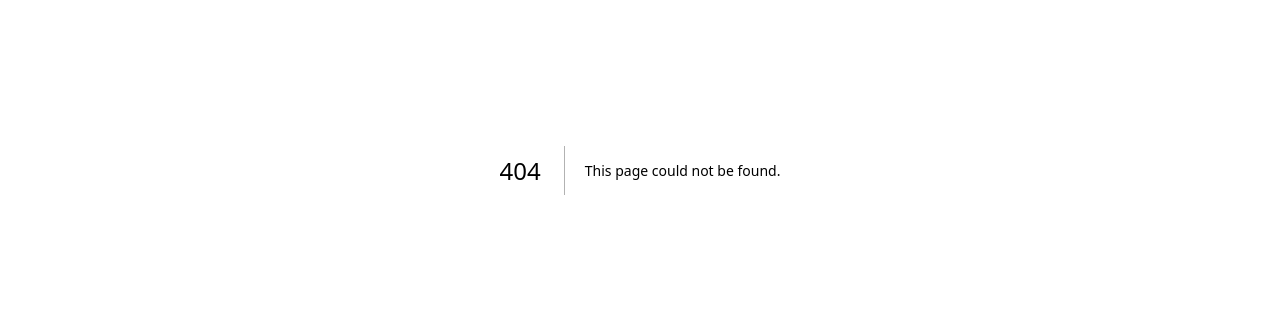
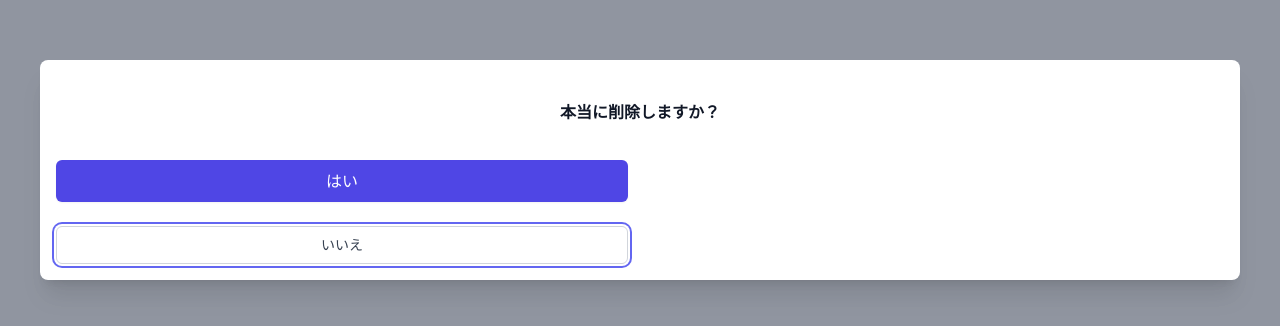
Before and after one commit to hokushi/chatapp, a Next.js app: page /demo-check in a window 1280 px wide. Before the commit this address had no page. Shown: the part 230-556 px from the top of the page. Built offline with nearby package versions, Linux system fonts and the light colour scheme.

Commit message:
modalの実装

```diff
--- /dev/null
+++ b/components/check.tsx
@@ -0,0 +1,75 @@
+import { Fragment, useRef, useState } from "react";
+import { Dialog, Transition } from "@headlessui/react";
+
+export default function Example() {
+  const [open, setOpen] = useState(true);
+
+  const cancelButtonRef = useRef(null);
+
+  return (
+    <Transition.Root show={open} as={Fragment}>
+      <Dialog
+        as="div"
+        className="relative z-10"
+        initialFocus={cancelButtonRef}
+        onClose={setOpen}
+      >
+        <Transition.Child
+          as={Fragment}
+          enter="ease-out duration-300"
+          enterFrom="opacity-0"
+          enterTo="opacity-100"
+          leave="ease-in duration-200"
+          leaveFrom="opacity-100"
+          leaveTo="opacity-0"
+        >
+          <div className="fixed inset-0 bg-gray-500 bg-opacity-75 transition-opacity" />
+        </Transition.Child>
+
+        <div className="fixed inset-0 z-10 overflow-y-auto">
+          <div className="flex min-h-full items-end justify-center p-4 text-center sm:items-center sm:p-0">
+            <Transition.Child
+              as={Fragment}
+              enter="ease-out duration-300"
+              enterFrom="opacity-0 translate-y-4 sm:translate-y-0 sm:scale-95"
+              enterTo="opacity-100 translate-y-0 sm:scale-100"
+              leave="ease-in duration-200"
+              leaveFrom="opacity-100 translate-y-0 sm:scale-100"
+              leaveTo="opacity-0 translate-y-4 sm:translate-y-0 sm:scale-95"
+            >
+              <Dialog.Panel className="relative transform overflow-hidden rounded-lg bg-white px-4 pt-5 pb-4 text-left shadow-xl w-full mx-10">
+                <div>
+                  <div className="mt-3 text-center sm:mt-5 flex-between">
+                    <Dialog.Title
+                      as="h3"
+                      className="text-base font-semibold leading-6 text-gray-900"
+                    >
+                      本当に削除しますか？
+                    </Dialog.Title>
+                  </div>
+                </div>
+                <div className="mt-5 sm:mt-6 grid grid-cols-2 gap-6">
+                  <button
+                    type="button"
+                    className=" mt-3 inline-flex w-full justify-center rounded-md border border-transparent bg-indigo-600 px-4 py-2 text-base font-medium text-white shadow-sm hover:bg-indigo-700 focus:outline-none focus:ring-2 focus:ring-indigo-500 focus:ring-offset-2 "
+                    onClick={() => setOpen(false)}
+                  >
+                    はい
+                  </button>
+                  <button
+                    type="button"
+                    className="mt-3 inline-flex w-full justify-center rounded-md border border-gray-300 bg-white px-4 py-2 text-base font-medium text-gray-700 shadow-sm hover:bg-gray-50 focus:outline-none focus:ring-2 focus:ring-indigo-500 focus:ring-offset-2 sm:col-start-1 sm:mt-0 sm:text-sm"
+                    onClick={() => setOpen(false)}
+                    ref={cancelButtonRef}
+                  >
+                    いいえ
+                  </button>
+                </div>
+              </Dialog.Panel>
+            </Transition.Child>
+          </div>
+        </div>
+      </Dialog>
+    </Transition.Root>
+  );
+}
--- a/package.json
+++ b/package.json
@@ -6,6 +6,7 @@
     "start": "next start"
   },
   "dependencies": {
+    "@headlessui/react": "^1.7.12",
     "axios": "^1.3.1",
     "next": "latest",
     "react": "18.2.0",
--- /dev/null
+++ b/pages/demo-check.tsx
@@ -0,0 +1,12 @@
+import React from "react";
+import Check from "../components/check";
+
+const DemoCheck = () => {
+  return (
+    <>
+      <Check />
+    </>
+  );
+};
+
+export default DemoCheck;
--- a/pages/index.tsx
+++ b/pages/index.tsx
@@ -1,4 +1,5 @@
 import React, { useState, useEffect } from "react";
+import Check from "../components/check";
 import axios from "axios";
 
 const MESSAGE_URL = "http://localhost:8000/chatapp/message";
@@ -6,7 +7,10 @@ const MESSAGE_URL = "http://localhost:8000/chatapp/message";
 const MessageComponent = ({ sendthing, isMine }) => {
   const floatStyle = isMine ? "float-right" : "float-left";
   const colorStyle = isMine ? "bg-gray-300" : "bg-white";
+  const [deleteCheck, setDeleteCheck] = useState(false);
+
   const messageID = sendthing.message.id;
+
   return (
     <div className="overflow-hidden">
       {isMine || (
@@ -14,12 +18,15 @@ const MessageComponent = ({ sendthing, isMine }) => {
       )}
       <div
         className={`rounded-t-md border-2 px-2 py-0 mt-1 text-base bg-gray-300 ${colorStyle} ${floatStyle}`}
+        onClick={() => setDeleteCheck(!deleteCheck)}
       >
         {sendthing.message.text}
       </div>
       <div className={`${floatStyle} mt-5 text-gray-400 text-xs`}>
         {sendthing.created_at[2]}:{sendthing.created_at[3]}
       </div>
+
+      {deleteCheck && <Check />}
     </div>
   );
 };
```
Also changed, not shown: 1 other file (tests, documents, lock files or other folders).
